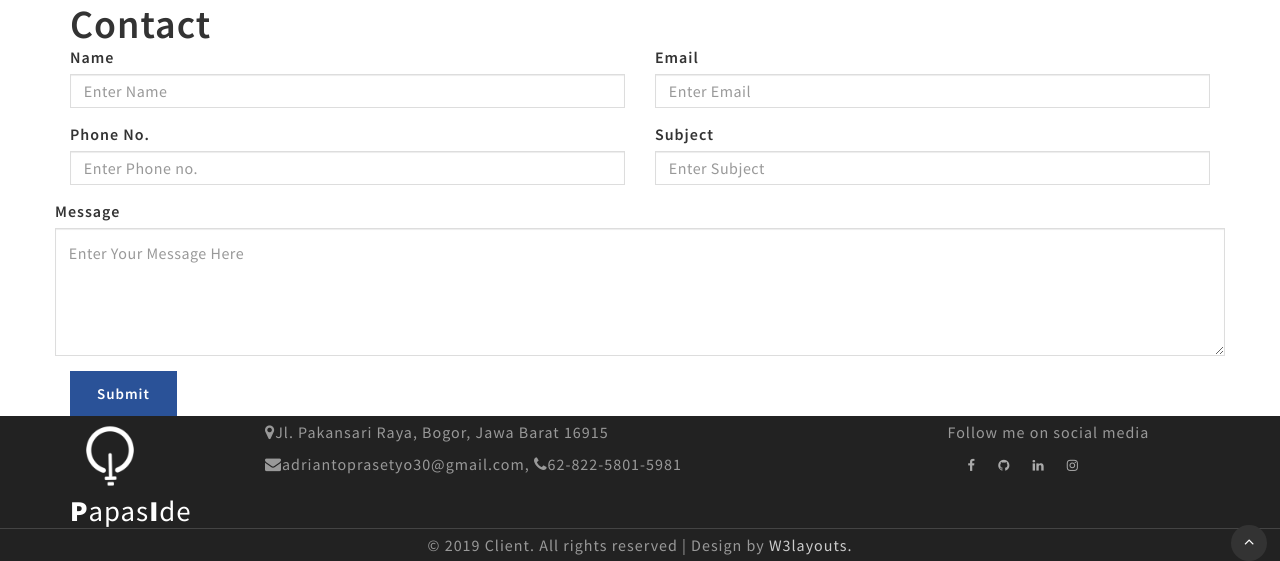
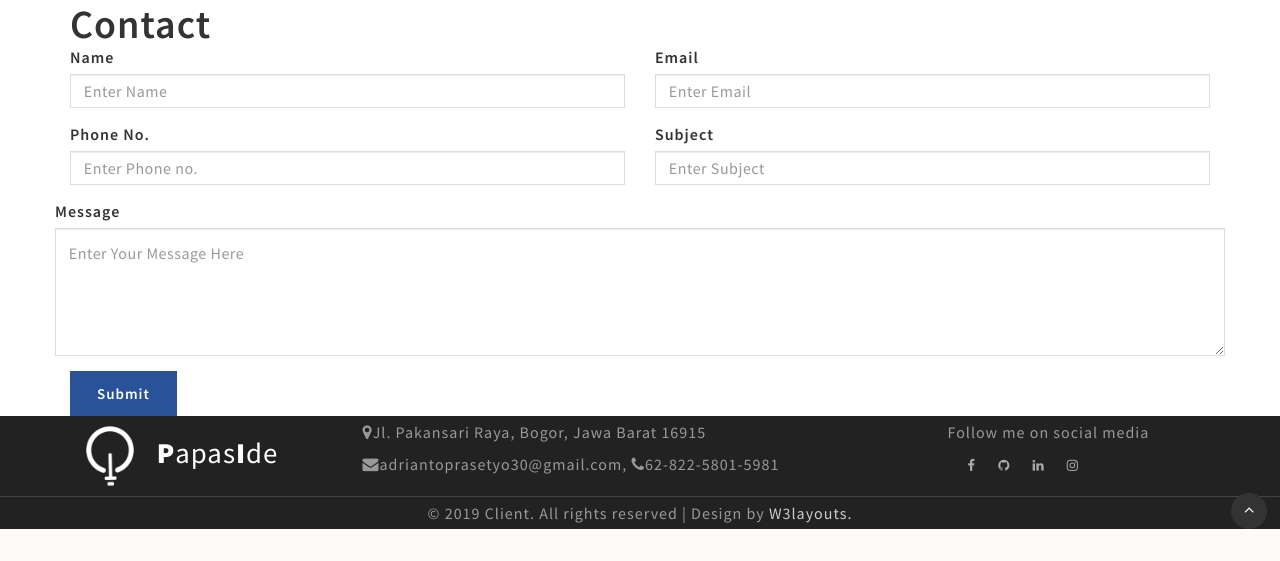
Before and after one commit to adriantoprasetyo/papas_web, a CodeIgniter app: page /database/index.php/welcome/index in a window 1280 px wide. Shown: the part 1924-2485 px from the top of the page. After the commit the page ends 2453 px from the top, so only its background shows below. Run offline with CodeIgniter, Linux system fonts and the light colour scheme; some libraries are stand-ins or nearby versions.

Commit message:
perubahan posisi kolom pada footer

```diff
--- a/application/views/homepage.php
+++ b/application/views/homepage.php
@@ -236,12 +236,12 @@ License URL: http://creativecommons.org/licenses/by/3.0/
 <footer class="py-lg-5 py-4">
 	<div class="container">
 		<div class="row">
-			<div class="col-lg-2">
+			<div class="col-lg-3">
 				<h3 class="wthree-logo mt-3">
 					<a href="<?= base_url();?>" id="logoLink"><img src="<?= base_url();?>asset/images/pras-03.png" width="80px" height="80px"><!-- <i class="fa fa-lightbulb-o"></i> --> <span>P</span>apas<span>I</span>de</a>
 				</h3>
 			</div>
-			<div class="col-lg-7 my-lg-0 my-4">
+			<div class="col-lg-6 my-lg-0 my-4">
 				<p><span class="fa mr-2 fa-map-marker"></span>Jl. Pakansari Raya, Bogor, Jawa Barat 16915</p>
 				<p class="mt-2"><span class="fa mr-2 fa-envelope"></span><a href="mailto:adriantoprasetyo30@gmail.com">adriantoprasetyo30@gmail.com</a>, <span class="fa ml-3 mr-2 fa-phone"></span>62-822-5801-5981</p>
 			</div>
```
